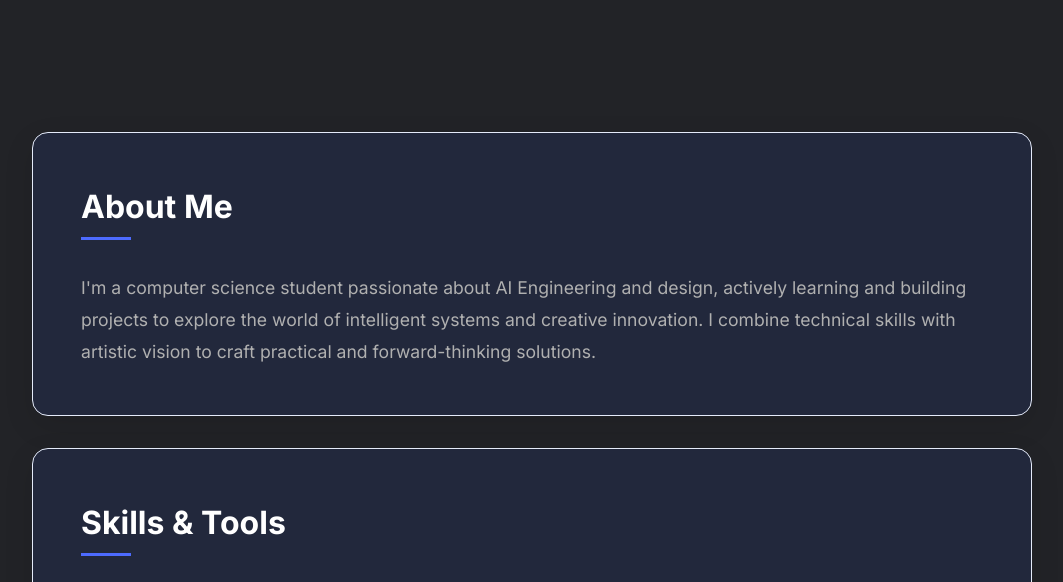
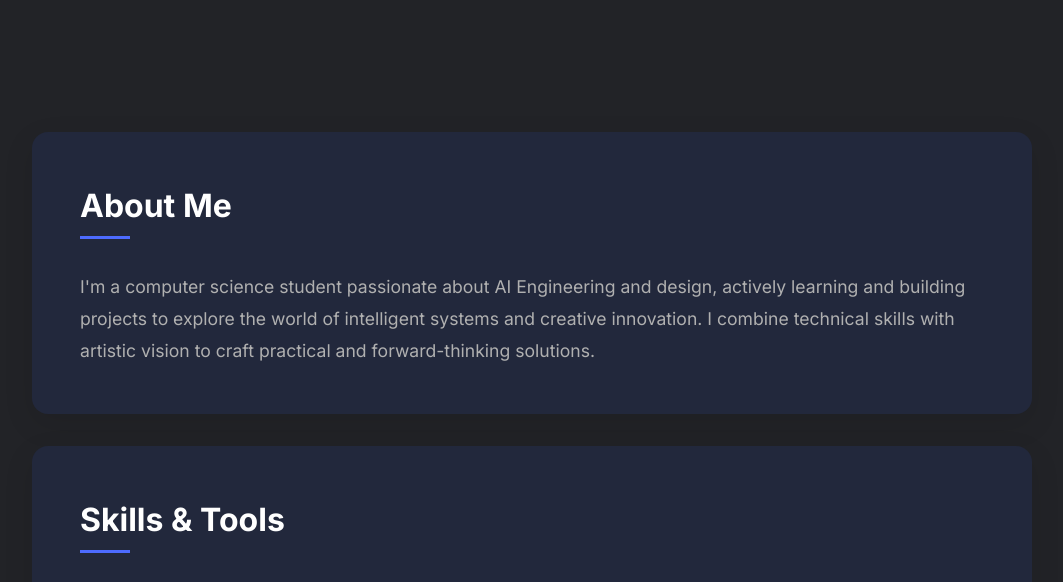
Before and after one commit to jamiealter25/jamiealter25.github.io, a plain HTML site: page index.html in a window 1280 px wide. Shown: the part 700-1282 px from the top of the page, without its empty margins (108-1171 px from the left). Drawn offline with Linux system fonts and the light colour scheme.

Commit message:
Update style.css

```diff
--- a/style.css
+++ b/style.css
@@ -185,7 +185,7 @@ nav a:hover::after {
 .card {
   background: var(--light);
   border-radius: 16px;
-  border-width: 1px;
+  border-width: 0;
   border-style: solid;
   border-color: var(--border-color);
   margin: 2rem auto;
```
